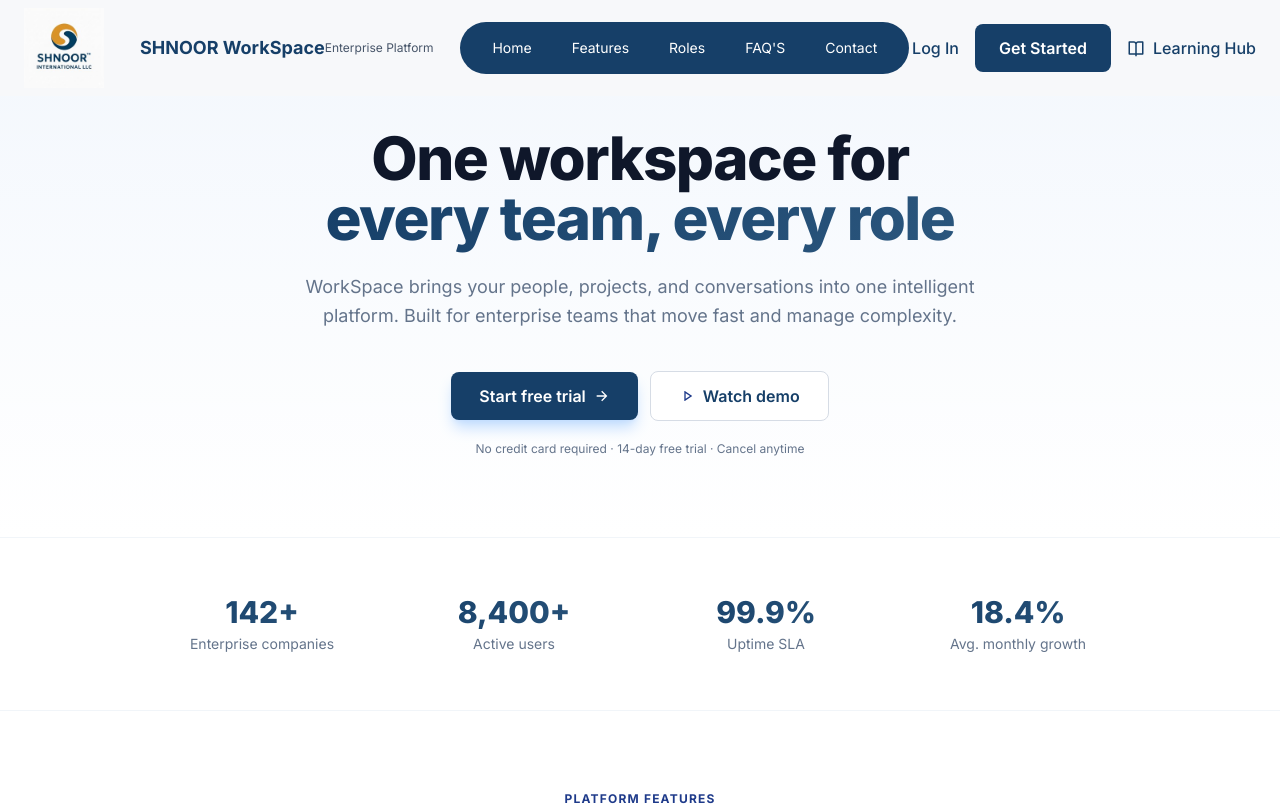
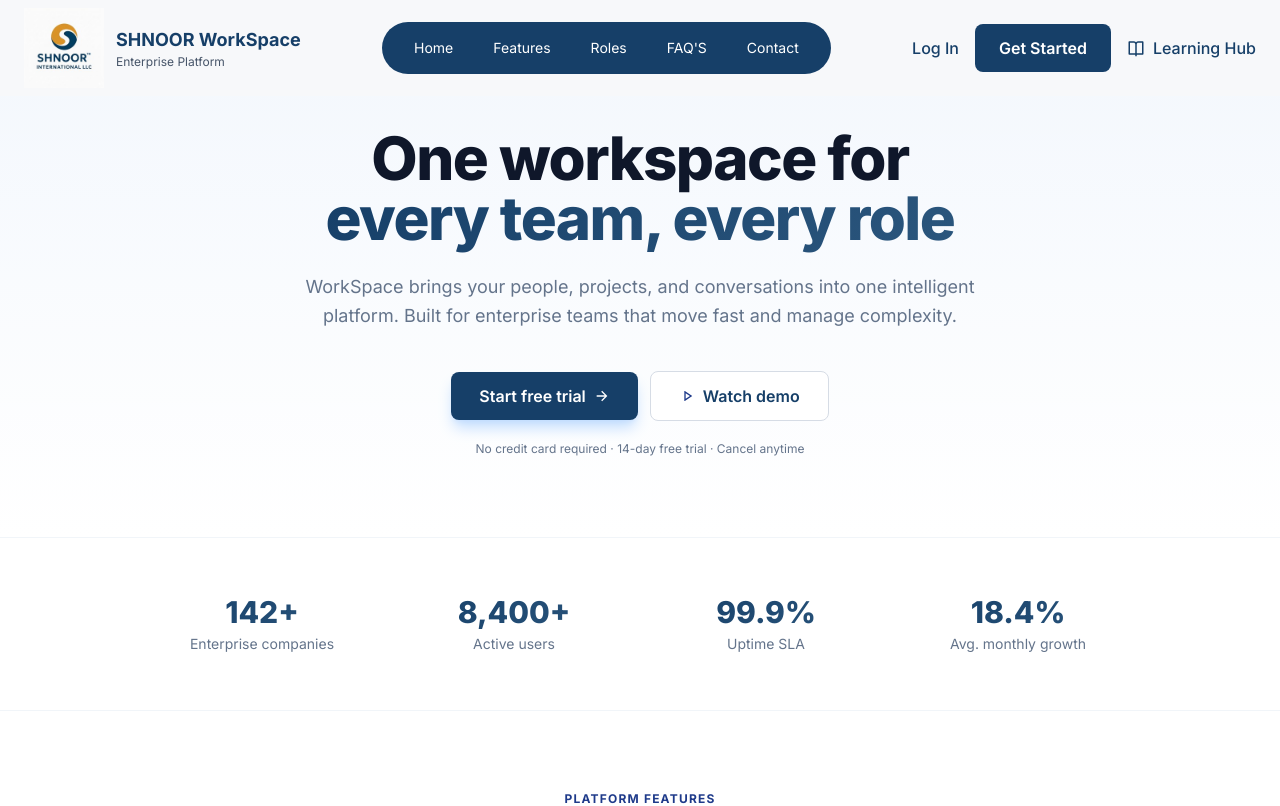
Before and after one commit to slikva/Workspace-SAAS, a React (Vite) app in the folder frontend/: page / in a window 1280 px wide. Shown: the top 806 px of the page. Built offline with nearby package versions, Linux system fonts and the light colour scheme.

Commit message:
Fix uploads

```diff
--- a/frontend/src/pages/LandingPage.jsx
+++ b/frontend/src/pages/LandingPage.jsx
@@ -27,7 +27,7 @@ function NavBar() {
               className="w-20 h-20 object-contain"
             />
 
-            <div className="max-w-7xl mx-auto px-6 h-28 flex items-center justify-between">
+            <div>
             <h3 className="font-bold text-[#163F68] text-lg">
               SHNOOR WorkSpace
             </h3>
```
